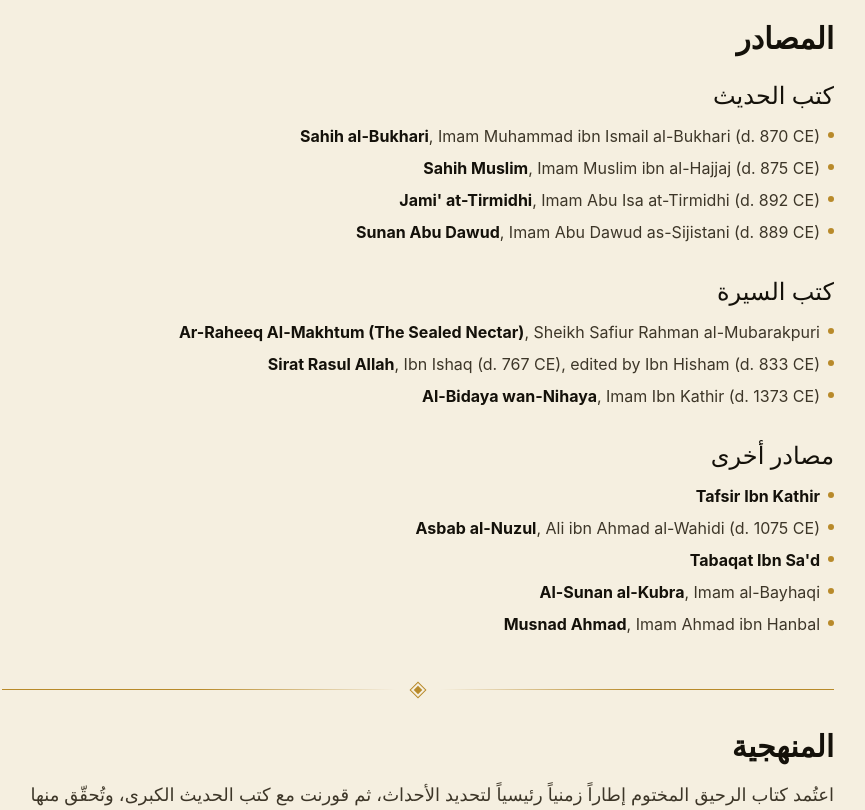
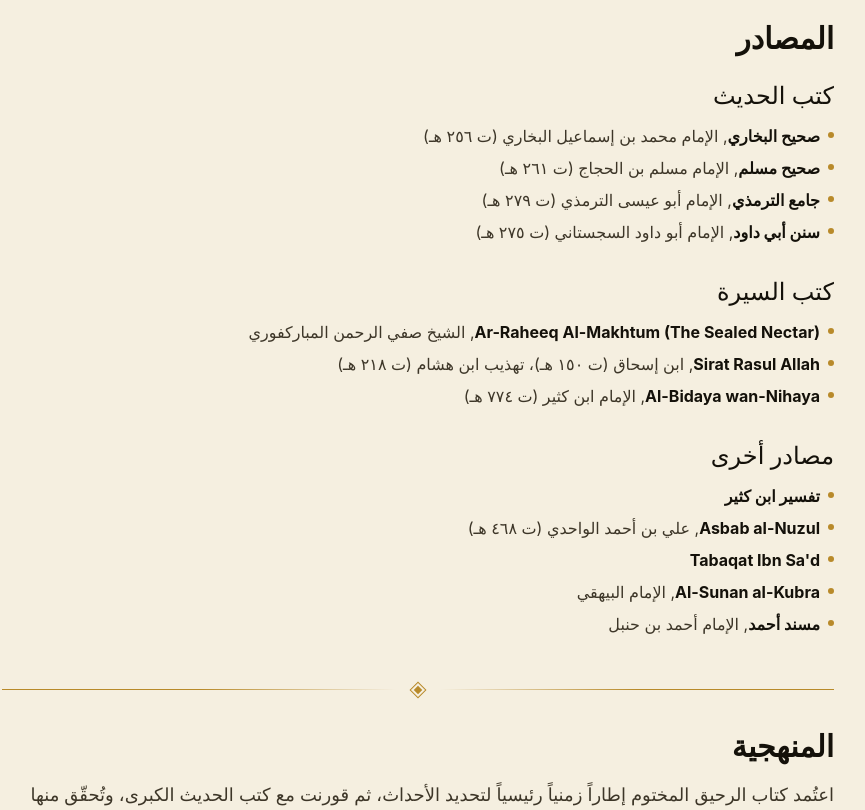
Before and after one commit to Abdalla-Eldoumani/seerah, a Next.js app: page /ar/about in a window 1280 px wide. Shown: the part 480-1290 px from the top of the page, without its empty margins (222-1087 px from the left). Built offline with nearby package versions, Linux system fonts and the light colour scheme.

Commit message:
localize source and author names on the about page

```diff
--- a/src/app/[locale]/about/page.tsx
+++ b/src/app/[locale]/about/page.tsx
@@ -5,6 +5,7 @@ import { getTranslations, setRequestLocale } from 'next-intl/server';
 import { Container } from '@/components/ui/Container';
 import { Divider } from '@/components/ui/Divider';
 import { routing } from '@/i18n/routing';
+import { localizeSource, localizeAuthor } from '@/config/names';
 import {
   HADITH_COLLECTIONS,
   SEERAH_WORKS,
@@ -23,7 +24,7 @@ export async function generateMetadata({
   return { title: t('about') };
 }
 
-function SourceList({ items }: { items: SourceWork[] }) {
+function SourceList({ items, locale }: { items: SourceWork[]; locale: string }) {
   return (
     <ul className="space-y-2 font-body text-ink-light">
       {items.map((item) => (
@@ -34,8 +35,8 @@ function SourceList({ items }: { items: SourceWork[] }) {
             aria-hidden="true"
           />
           <span>
-            <strong className="text-ink">{item.name}</strong>
-            {item.author && <>, {item.author}</>}
+            <strong className="text-ink">{localizeSource(item.name, locale)}</strong>
+            {item.author && <>, {localizeAuthor(item.author, locale)}</>}
           </span>
         </li>
       ))}
@@ -102,21 +103,21 @@ export default async function AboutPage({
             <h3 className="font-display text-xl sm:text-2xl font-medium text-ink mb-3">
               {t('hadithCollectionsHeading')}
             </h3>
-            <SourceList items={HADITH_COLLECTIONS} />
+            <SourceList items={HADITH_COLLECTIONS} locale={locale} />
           </div>
 
           <div className="mb-8">
             <h3 className="font-display text-xl sm:text-2xl font-medium text-ink mb-3">
               {t('seerahWorksHeading')}
             </h3>
-            <SourceList items={SEERAH_WORKS} />
+            <SourceList items={SEERAH_WORKS} locale={locale} />
           </div>
 
           <div>
             <h3 className="font-display text-xl sm:text-2xl font-medium text-ink mb-3">
               {t('additionalSourcesHeading')}
             </h3>
-            <SourceList items={ADDITIONAL_SOURCES} />
+            <SourceList items={ADDITIONAL_SOURCES} locale={locale} />
           </div>
         </section>
 
```
